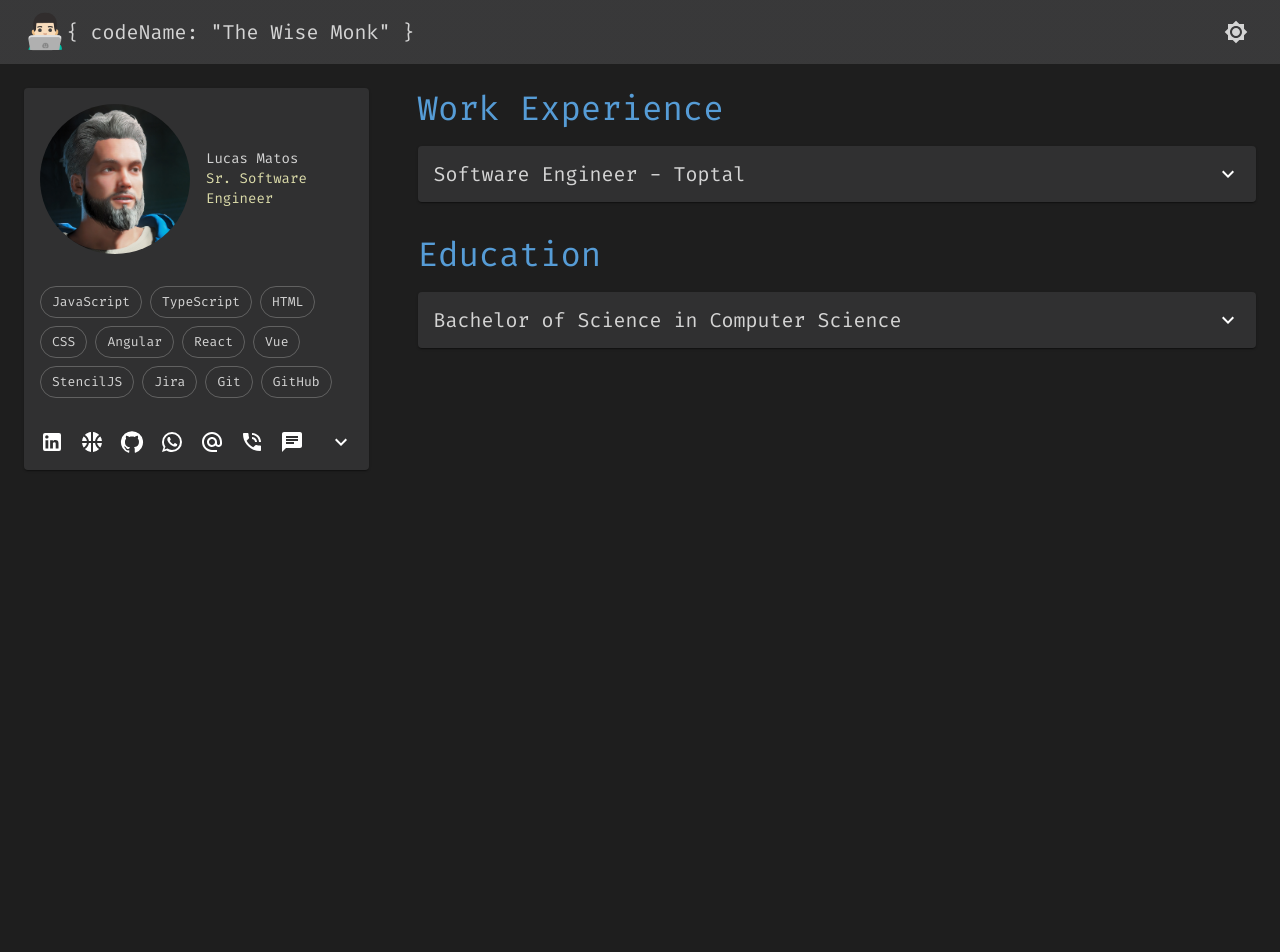
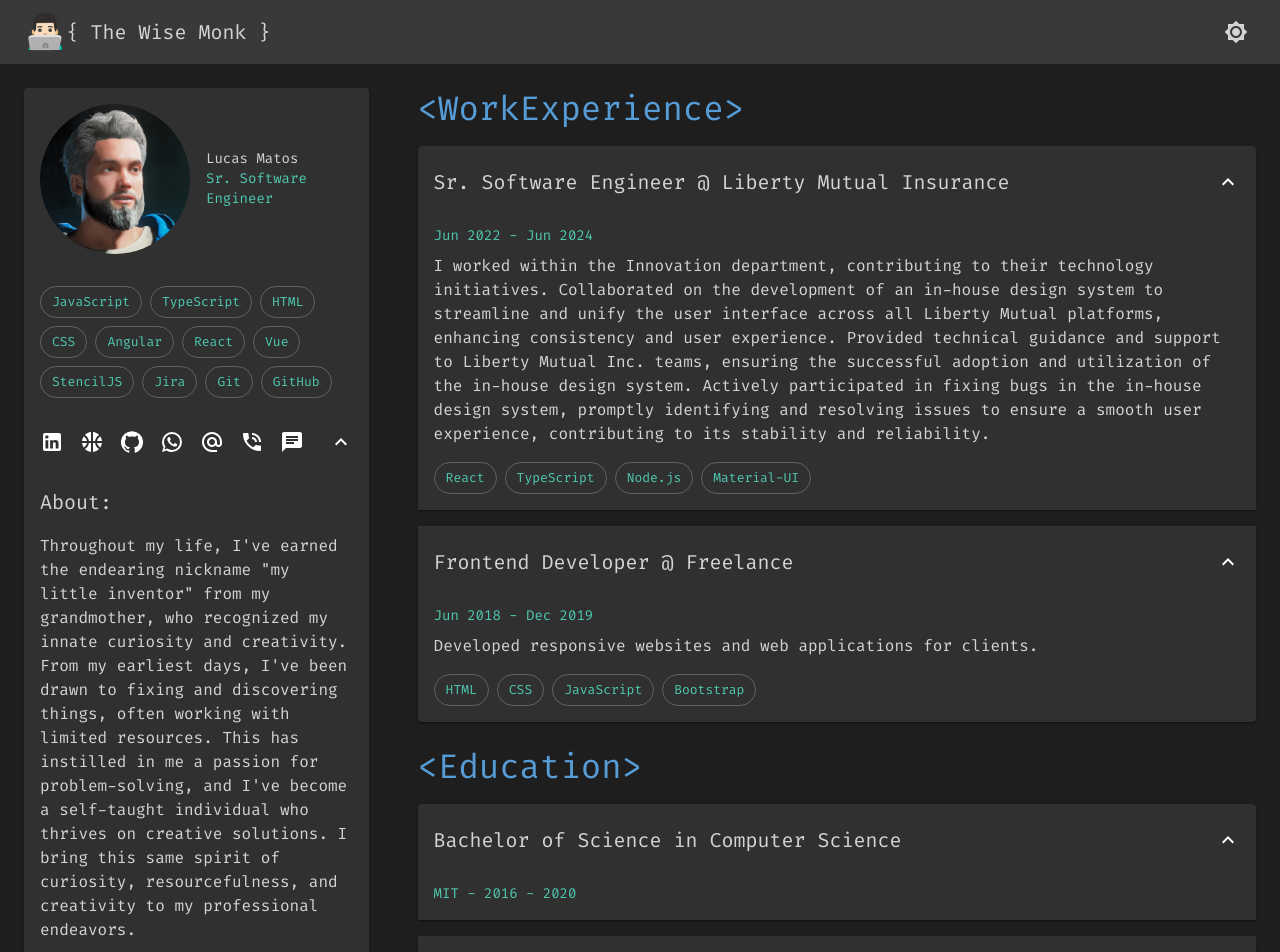
Before and after one commit to matoslucas/resume-layout, a React (Vite) app: page / in a window 1280 px wide. Shown: the top 952 px of the page. Before the commit the page ends 800 px from the top, so only its background shows below. Built offline with nearby package versions, Linux system fonts and the light colour scheme.

Commit message:
update layout

```diff
--- a/src/App.tsx
+++ b/src/App.tsx
@@ -1,83 +1,77 @@
-import React, { useState, useEffect } from 'react';
-import { Box, CssBaseline, ThemeProvider, createTheme } from '@mui/material';
-import MainMenu from './components/MainMenu';
-import ProfileSection from './components/ProfileSection';
-import ContentSection from './components/ContentSection';
-import { WorkExperience, Education } from './types/types';
-import profileImage from './assets/fifa.jpeg'
+import React, { useState, useEffect } from "react";
+import { Box, CssBaseline, ThemeProvider, createTheme } from "@mui/material";
+import MainMenu from "./components/MainMenu";
+import ProfileSection from "./components/ProfileSection";
+import ContentSection from "./components/ContentSection";
+// import { WorkExperience, Education } from './types/types';
+import profileImage from "./assets/fifa.jpeg";
 
+import resumeData from "./data/data.json"; // Import JSON data
 // Define light and dark themes
 const lightTheme = createTheme({
   palette: {
-    mode: 'light',
+    mode: "light",
     primary: {
-      main: '#1976d2', // Default Material-UI primary color
+      main: "#1976d2", // Default Material-UI primary color
     },
     background: {
-      default: '#ffffff', // Light background
-      paper: '#f5f5f5', // Light paper background
+      default: "#ffffff", // Light background
+      paper: "#f5f5f5", // Light paper background
     },
     text: {
-      primary: '#000000', // Black text
-      secondary: '#757575', // Gray text
+      primary: "#000000", // Black text
+      secondary: "#757575", // Gray text
     },
   },
   typography: {
-    fontFamily: 'Fira Code, monospace',
+    fontFamily: "Fira Code, monospace",
   },
 });
 
 const darkTheme = createTheme({
   palette: {
-    mode: 'dark',
+    mode: "dark",
     primary: {
-      main: '#569cd6', // VS Code blue
+      main: "#569cd6", // VS Code blue
     },
     secondary: {
-      main: '#4ec9b0', // VS Code teal
+      main: "#4ec9b0", // VS Code teal
     },
     background: {
-      default: '#1e1e1e', // VS Code background
-      paper: '#252526', // VS Code sidebar background
+      default: "#1e1e1e", // VS Code background
+      paper: "#252526", // VS Code sidebar background
     },
     text: {
-      primary: '#d4d4d4', // VS Code primary text
-      secondary: '#dcdcaa', // VS Code secondary text (yellow)
+      primary: "#d4d4d4", // VS Code primary text
+      secondary: "#4ec9b0", // VS Code secondary text (yellow)
     },
   },
   typography: {
-    fontFamily: 'Fira Code, monospace',
+    fontFamily: "Fira Code, monospace",
+  },
+  components: {
+    MuiChip: {
+      styleOverrides: {
+        root: {
+         // Set the border color to purple
+          color: "#4ec9b0", // Text color matching the outline
+
+        },
+      },
+    },
   },
 });
 
-// Sample data
-const workExperiences: WorkExperience[] = [
-  {
-    title: 'Software Engineer',
-    company: 'Toptal',
-    duration: 'Jan 2020 - Present',
-    description: 'Worked on various projects using React and TypeScript.',
-  },
-];
-
-const educations: Education[] = [
-  {
-    degree: 'Bachelor of Science in Computer Science',
-    institution: 'MIT',
-    duration: '2016 - 2020',
-  },
-];
-
 const App: React.FC = () => {
   // Retrieve theme preference from localStorage or default to dark mode
-  const storedTheme = localStorage.getItem('theme');
+  const storedTheme = localStorage.getItem("theme");
   const [darkMode, setDarkMode] = useState(
-    storedTheme ? storedTheme === 'dark' : true
+    storedTheme ? storedTheme === "dark" : true
   );
 
   // Update localStorage whenever the theme changes
   useEffect(() => {
-    localStorage.setItem('theme', darkMode ? 'dark' : 'light');
+    localStorage.setItem("theme", darkMode ? "dark" : "light");
   }, [darkMode]);
 
   const toggleDarkMode = () => {
@@ -90,14 +84,14 @@
       <MainMenu darkMode={darkMode} toggleDarkMode={toggleDarkMode} />
       <Box
         sx={{
-          display: 'flex',
-          flexDirection: { xs: 'column', md: 'row' },
+          display: "flex",
+          flexDirection: { xs: "column", md: "row" },
           padding: 3,
           gap: 3,
-          backgroundColor: 'background.default',
+          backgroundColor: "background.default",
         }}
       >
-        <Box sx={{ flex: 1, maxWidth: { md: '30%' } }}>
+        <Box sx={{ flex: 1, maxWidth: { md: "30%" } }}>
           <ProfileSection
             name="Lucas Matos"
             jobTitle="Software Engineer"
@@ -106,8 +100,8 @@
         </Box>
         <Box sx={{ flex: 2 }}>
           <ContentSection
-            workExperiences={workExperiences}
-            educations={educations}
+            workExperiences={resumeData.workExperiences}
+            educations={resumeData.educations}
           />
         </Box>
       </Box>
--- a/src/components/ContentSection.tsx
+++ b/src/components/ContentSection.tsx
@@ -1,34 +1,37 @@
-import React from 'react';
+import React from "react";
 import {
   Accordion,
   AccordionSummary,
   AccordionDetails,
   Typography,
   Box,
-} from '@mui/material';
-import ExpandMoreIcon from '@mui/icons-material/ExpandMore';
-import { WorkExperience, Education, ContentSectionProps } from '../types/types';
+  Chip,
+} from "@mui/material";
+import ExpandMoreIcon from "@mui/icons-material/ExpandMore";
+import { ContentSectionProps } from "../types/types";
 
 const ContentSection: React.FC<ContentSectionProps> = ({
   workExperiences,
   educations,
 }) => {
   return (
-    <Box sx={{ display: 'flex', flexDirection: 'column', gap: 3 }}>
+    <Box sx={{ display: "flex", flexDirection: "column", gap: 3 }}>
       {/* Work Experience Section */}
       <Box>
         <Typography variant="h4" color="primary" sx={{ marginBottom: 2 }}>
-          Work Experience
+          &lt;WorkExperience&gt;
         </Typography>
         {workExperiences.map((exp, index) => (
           <Accordion
+            expanded={true}
             key={index}
-            sx={{ backgroundColor: 'background.paper', marginBottom: 1 }}
+            sx={{ backgroundColor: "background.paper", marginBottom: 1 }}
           >
             <AccordionSummary expandIcon={<ExpandMoreIcon />}>
               <Typography variant="h6">
-                {exp.title} - {exp.company}
+                {exp.title} @ {exp.company}
               </Typography>
+
             </AccordionSummary>
             <AccordionDetails>
               <Typography variant="body2" color="text.secondary">
@@ -37,6 +40,18 @@
               <Typography variant="body1" sx={{ marginTop: 1 }}>
                 {exp.description}
               </Typography>
+              <Box
+                sx={{
+                  display: "flex",
+                  flexWrap: "wrap",
+                  marginTop:"1rem",
+                  gap: 1,
+                }}
+              >
+                {exp.skills.map((skill, index) => (
+                  <Chip variant="outlined" key={index + skill} label={skill} />
+                ))}
+              </Box>
             </AccordionDetails>
           </Accordion>
         ))}
@@ -45,12 +60,13 @@
       {/* Education Section */}
       <Box>
         <Typography variant="h4" color="primary" sx={{ marginBottom: 2 }}>
-          Education
+          &lt;Education&gt;
         </Typography>
         {educations.map((edu, index) => (
           <Accordion
+            expanded={true}
             key={index}
-            sx={{ backgroundColor: 'background.paper', marginBottom: 1 }}
+            sx={{ backgroundColor: "background.paper", marginBottom: 1 }}
           >
             <AccordionSummary expandIcon={<ExpandMoreIcon />}>
               <Typography variant="h6">{edu.degree}</Typography>
--- a/src/components/MainMenu.tsx
+++ b/src/components/MainMenu.tsx
@@ -1,7 +1,14 @@
-import React from 'react';
-import { AppBar, Toolbar, Typography, IconButton, Box, Tooltip } from '@mui/material';
-import Brightness4Icon from '@mui/icons-material/Brightness4'; // Moon icon for dark mode
-import Brightness7Icon from '@mui/icons-material/Brightness7'; // Sun icon for light mode
+import React from "react";
+import {
+  AppBar,
+  Toolbar,
+  Typography,
+  IconButton,
+  Box,
+  Tooltip,
+} from "@mui/material";
+import Brightness4Icon from "@mui/icons-material/Brightness4"; // Moon icon for dark mode
+import Brightness7Icon from "@mui/icons-material/Brightness7"; // Sun icon for light mode
 
 interface MainMenuProps {
   darkMode: boolean;
@@ -12,12 +19,11 @@
   return (
     <AppBar position="static">
       <Toolbar>
-
         <Tooltip title="Developer">
-        <Typography variant="h4">👨🏻‍💻 </Typography>
+          <Typography variant="h4">👨🏻‍💻 </Typography>
         </Tooltip>
         <Typography variant="h6" sx={{ flexGrow: 1 }}>
-         &#123; codeName: "The Wise Monk" &#125;
+          &#123; The Wise Monk &#125;
         </Typography>
 
         <Box>
--- a/src/components/ProfileSection.tsx
+++ b/src/components/ProfileSection.tsx
@@ -1,18 +1,31 @@
-import React from 'react';
-import { Avatar, Typography, Card, CardHeader, IconButton, CardMedia, CardContent, CardActions, Collapse, IconButtonProps, Chip, Box, Tooltip } from '@mui/material';
+import React from "react";
+import {
+  Avatar,
+  Typography,
+  Card,
+  CardHeader,
+  IconButton,
+  CardMedia,
+  CardContent,
+  CardActions,
+  Collapse,
+  IconButtonProps,
+  Chip,
+  Box,
+  Tooltip,
+} from "@mui/material";
 
-import { styled } from '@mui/material/styles';
+import { styled } from "@mui/material/styles";
 
-import SportsBasketballIcon from '@mui/icons-material/SportsBasketball';
-import ExpandMoreIcon from '@mui/icons-material/ExpandMore';
-import LinkedInIcon from '@mui/icons-material/LinkedIn';
-import GitHubIcon from '@mui/icons-material/GitHub';
-import WhatsAppIcon from '@mui/icons-material/WhatsApp';
-import AlternateEmailIcon from '@mui/icons-material/AlternateEmail';
-import PhoneInTalkIcon from '@mui/icons-material/PhoneInTalk';
-import ChatIcon from '@mui/icons-material/Chat';
+import SportsBasketballIcon from "@mui/icons-material/SportsBasketball";
+import ExpandMoreIcon from "@mui/icons-material/ExpandMore";
+import LinkedInIcon from "@mui/icons-material/LinkedIn";
+import GitHubIcon from "@mui/icons-material/GitHub";
+import WhatsAppIcon from "@mui/icons-material/WhatsApp";
+import AlternateEmailIcon from "@mui/icons-material/AlternateEmail";
+import PhoneInTalkIcon from "@mui/icons-material/PhoneInTalk";
+import ChatIcon from "@mui/icons-material/Chat";
 //import DownloadForOfflineIcon from '@mui/icons-material/DownloadForOffline';
-
 
 interface ExpandMoreProps extends IconButtonProps {
   expand: boolean;
@@ -22,26 +35,25 @@
   const { expand, ...other } = props;
   return <IconButton {...other} />;
 })(({ theme }) => ({
-  marginLeft: 'auto',
-  transition: theme.transitions.create('transform', {
+  marginLeft: "auto",
+  transition: theme.transitions.create("transform", {
     duration: theme.transitions.duration.shortest,
   }),
   variants: [
     {
       props: ({ expand }) => !expand,
       style: {
-        transform: 'rotate(0deg)',
+        transform: "rotate(0deg)",
       },
     },
     {
       props: ({ expand }) => !!expand,
       style: {
-        transform: 'rotate(180deg)',
+        transform: "rotate(180deg)",
       },
     },
   ],
 }));
-
 
 interface ProfileSectionProps {
   name: string;
@@ -54,15 +66,13 @@
   jobTitle,
   imageUrl,
 }) => {
-
-  const [expanded, setExpanded] = React.useState(false);
+  const [expanded, setExpanded] = React.useState(true);
 
   const handleExpandClick = () => {
     setExpanded(!expanded);
   };
 
   return (
-
     <Card sx={{ maxWidth: 345 }}>
       <CardHeader
         avatar={
@@ -72,26 +82,25 @@
             sx={{
               width: 150,
               height: 150,
-              '& img': {
-                objectPosition: '0 -0.7rem;',
+              "& img": {
+                objectPosition: "0 -0.7rem;",
               },
-              margin: 'auto',
+              margin: "auto",
             }}
           />
         }
-
         title="Lucas Matos"
         subheader="Sr. Software Engineer"
       />
 
       <CardContent>
-        <Box sx={{
-          display: 'flex',
-          flexWrap: 'wrap',
+        <Box
+          sx={{
+            display: "flex",
+            flexWrap: "wrap",
             gap: 1,
-        }}>
-
-
+          }}
+        >
           <Chip variant="outlined" label="JavaScript" />
           <Chip variant="outlined" label="TypeScript" />
           <Chip variant="outlined" label="HTML" />
@@ -106,45 +115,52 @@
         </Box>
       </CardContent>
       <CardActions disableSpacing>
-
         <Tooltip title="LinkedIn">
-        <IconButton aria-label="LinkedIn"
-          href='https://www.linkedin.com/in/lucasmatos/'
-          target='blank'>
+          <IconButton
+            aria-label="LinkedIn"
+            href="https://www.linkedin.com/in/lucasmatos/"
+            target="blank"
+          >
             <LinkedInIcon />
           </IconButton>
         </Tooltip>
 
         <Tooltip title="Dribbble">
-        <IconButton aria-label="Dribbble"
-          href='https://dribbble.com/matoslucas'
-          target='blank'>
+          <IconButton
+            aria-label="Dribbble"
+            href="https://dribbble.com/matoslucas"
+            target="blank"
+          >
             <SportsBasketballIcon />
           </IconButton>
         </Tooltip>
 
         <Tooltip title="GitHub">
-        <IconButton aria-label="GitHub"
-          href='https://github.com/matoslucas'
-          target='blank'>
+          <IconButton
+            aria-label="GitHub"
+            href="https://github.com/matoslucas"
+            target="blank"
+          >
             <GitHubIcon />
           </IconButton>
         </Tooltip>
 
         <Tooltip title="WhatsApp me">
-        <IconButton aria-label="WhatsApp"
-          href='https://wa.me/17326668736?text=Hello%20there!'
-          target='self'>
+          <IconButton
+            aria-label="WhatsApp"
+            href="https://wa.me/17326668736?text=Hello%20there!"
+            target="self"
+          >
             <WhatsAppIcon />
           </IconButton>
         </Tooltip>
 
-
-
         <Tooltip title="E-mail me">
-          <IconButton aria-label="Email"
+          <IconButton
+            aria-label="Email"
             href="mailto:this.function.bind@gmail.com?subject=Online%20Resume&body=I%20want%20to%20contact%20you."
-            target='self'>
+            target="self"
+          >
             <AlternateEmailIcon />
           </IconButton>
         </Tooltip>
@@ -157,21 +173,24 @@
           */}
 
         <Tooltip title="Call me now">
-          <IconButton aria-label="Call me now"
+          <IconButton
+            aria-label="Call me now"
             href="tel:+17326668736"
-            target='self'>
+            target="self"
+          >
             <PhoneInTalkIcon />
           </IconButton>
         </Tooltip>
 
         <Tooltip title="Send me a DM">
-          <IconButton aria-label="Send me a DM"
+          <IconButton
+            aria-label="Send me a DM"
             href="sms:+17326668736"
-            target='self'>
+            target="self"
+          >
             <ChatIcon />
           </IconButton>
         </Tooltip>
-
 
         <ExpandMore
           expand={expanded}
@@ -184,17 +203,22 @@
       </CardActions>
       <Collapse in={expanded} timeout="auto" unmountOnExit>
         <CardContent>
-          <Typography sx={{ marginBottom: 2 }}>About:</Typography>
-          <Typography >
-            Throughout my life, I've earned the endearing nickname "my little inventor" from my grandmother, who recognized my innate curiosity and creativity.
-            From my earliest days, I've been drawn to fixing and discovering things, often working with limited resources.
-            This has instilled in me a passion for problem-solving, and I've become a self-taught individual who thrives on creative solutions.
-            I bring this same spirit of curiosity, resourcefulness, and creativity to my professional endeavors.
+          <Typography variant="h6" sx={{ marginBottom: 2 }}>
+            About:
+          </Typography>
+          <Typography>
+            Throughout my life, I've earned the endearing nickname "my little
+            inventor" from my grandmother, who recognized my innate curiosity
+            and creativity. From my earliest days, I've been drawn to fixing and
+            discovering things, often working with limited resources. This has
+            instilled in me a passion for problem-solving, and I've become a
+            self-taught individual who thrives on creative solutions. I bring
+            this same spirit of curiosity, resourcefulness, and creativity to my
+            professional endeavors.
           </Typography>
         </CardContent>
       </Collapse>
     </Card>
-
   );
 };
 
--- /dev/null
+++ b/src/data/data.json
@@ -0,0 +1,30 @@
+{
+    "workExperiences": [
+      {
+        "title": "Sr. Software Engineer",
+        "company": "Liberty Mutual Insurance",
+        "duration": "Jun 2022 - Jun 2024",
+        "description": "I worked within the Innovation department, contributing to their technology initiatives. Collaborated on the development of an in-house design system to streamline and unify the user interface across all Liberty Mutual platforms, enhancing consistency and user experience. Provided technical guidance and support to Liberty Mutual Inc. teams, ensuring the successful adoption and utilization of the in-house design system. Actively participated in fixing bugs in the in-house design system, promptly identifying and resolving issues to ensure a smooth user experience, contributing to its stability and reliability.",
+        "skills": ["React", "TypeScript", "Node.js", "Material-UI"]
+      },
+      {
+        "title": "Frontend Developer",
+        "company": "Freelance",
+        "duration": "Jun 2018 - Dec 2019",
+        "description": "Developed responsive websites and web applications for clients.",
+        "skills": ["HTML", "CSS", "JavaScript", "Bootstrap"]
+      }
+    ],
+    "educations": [
+      {
+        "degree": "Bachelor of Science in Computer Science",
+        "institution": "MIT",
+        "duration": "2016 - 2020"
+      },
+      {
+        "degree": "High School Diploma",
+        "institution": "Tech High School",
+        "duration": "2012 - 2016"
+      }
+    ]
+  }
--- a/src/types/types.ts
+++ b/src/types/types.ts
@@ -3,6 +3,7 @@
   company: string;
   duration: string;
   description: string;
+  skills: string[];
 }
 
 export interface Education {
```
Lines whose indentation alone changed are shown as unchanged.
